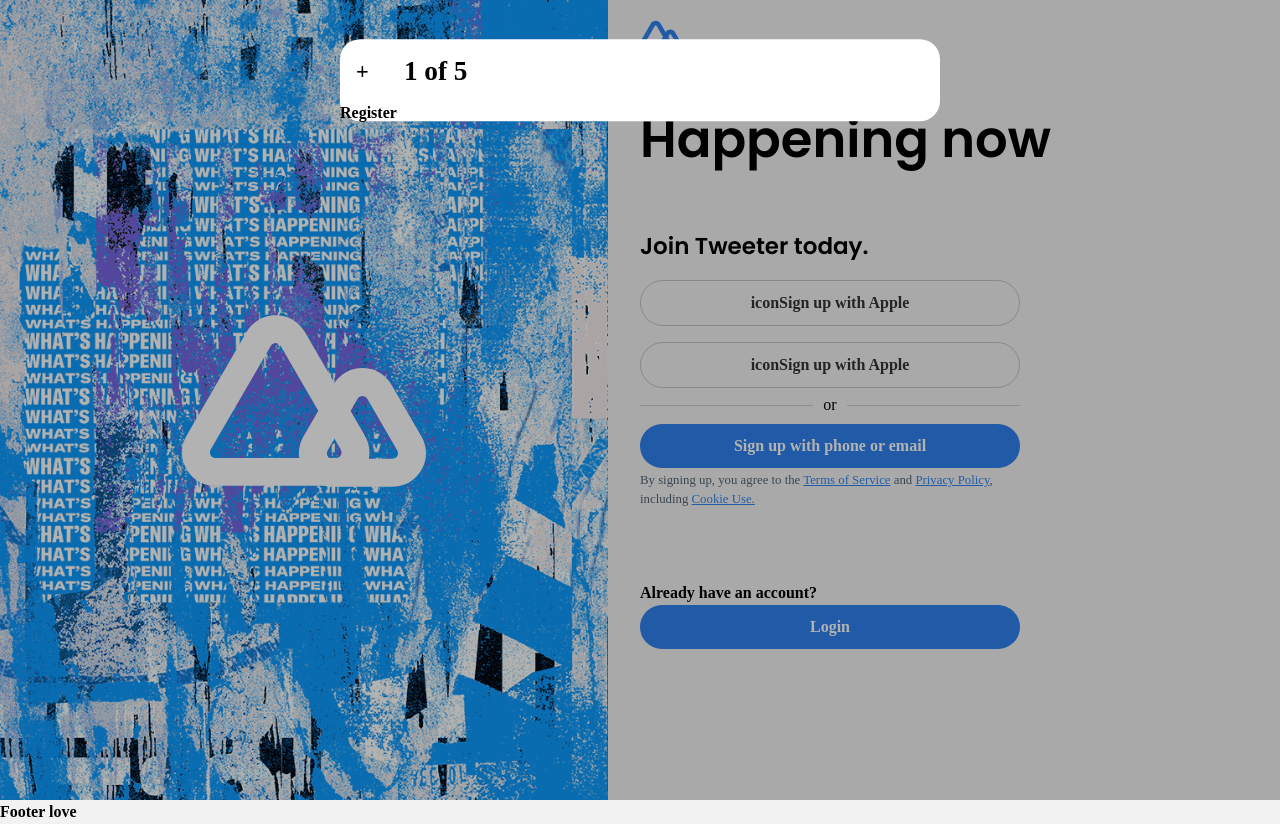
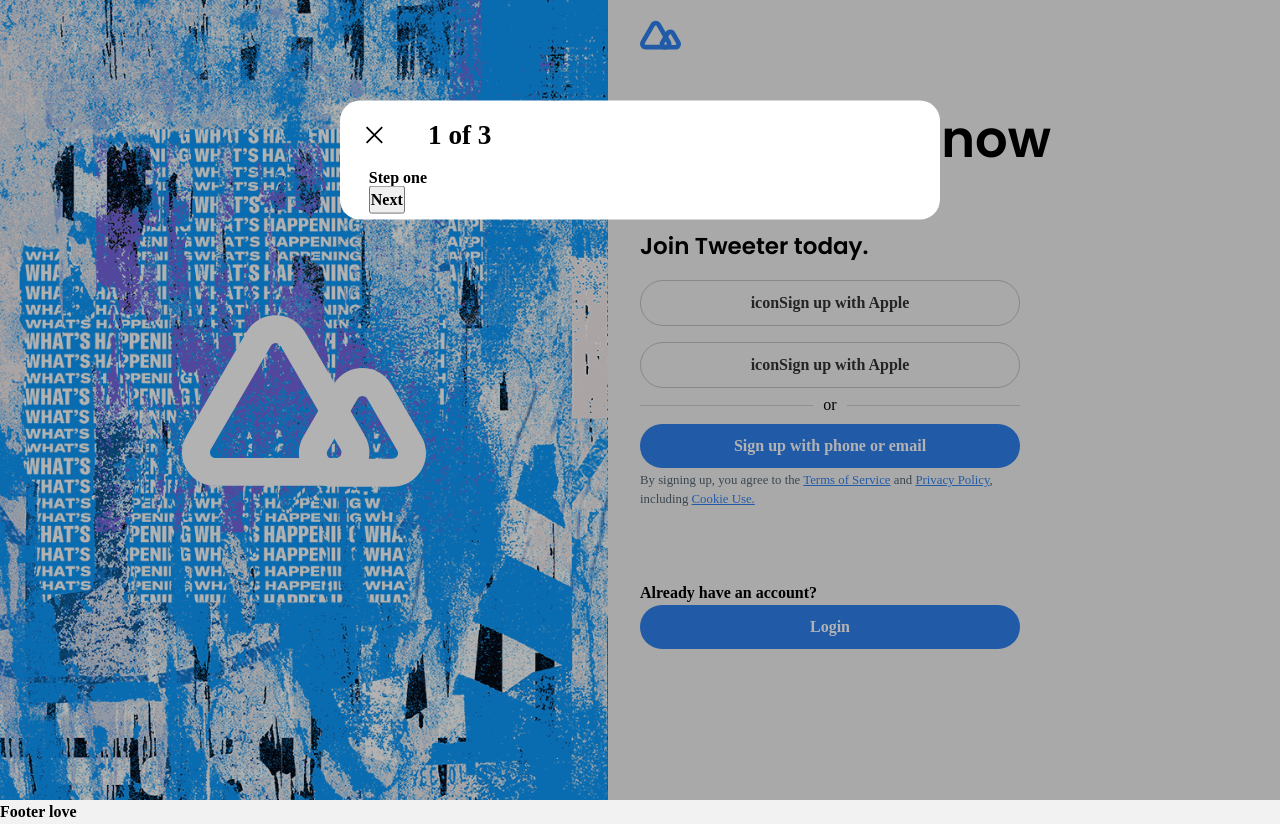
Before and after one commit to Tolufolorunso/Tweeter, a React (Create React App) app in the folder client/: page / in a window 1280 px wide. Both pictures are taken after a click on the element "Sign up with phone or email". Built offline with nearby package versions, Linux system fonts and the light colour scheme.

Commit message:
committing to auth feature (frontend)

```diff
--- a/client/package.json
+++ b/client/package.json
@@ -9,6 +9,7 @@
     "normalize.css": "^8.0.1",
     "react": "^18.2.0",
     "react-dom": "^18.2.0",
+    "react-icons": "^4.4.0",
     "react-router-dom": "^6.4.0",
     "react-scripts": "5.0.1",
     "styled-components": "^5.3.5",
--- a/client/src/App.js
+++ b/client/src/App.js
@@ -6,7 +6,7 @@ function App() {
     <BrowserRouter>
       <Routes>
         <Route path="/" element={<Landing />} />
-        <Route path="/*" element={<NotFound />} />
+        <Route path="*" element={<NotFound />} />
       </Routes>
     </BrowserRouter>
   );
--- a/client/src/pages/errors/NotFound.js
+++ b/client/src/pages/errors/NotFound.js
@@ -1,14 +1,28 @@
 import { Link } from 'react-router-dom';
+import styled from 'styled-components';
 
 const NotFound = () => {
   return (
-    <div className="container">
-      <h1>404 page</h1>
-      <p>
-        Go <Link to="/">back home</Link>
-      </p>
-    </div>
+    <Wrapper>
+      <div className="container content">
+        <h1>404 page</h1>
+        <p>
+          Hmm...this page doesn’t exist. Try searching for something else.{' '}
+          <Link to="/">back home</Link>
+        </p>
+      </div>
+    </Wrapper>
   );
 };
 
+const Wrapper = styled.main`
+  .content {
+    display: flex;
+    flex-direction: column;
+    justify-content: center;
+    align-items: center;
+    margin-top: 40px;
+  }
+`;
+
 export default NotFound;
--- a/client/src/pages/landing/auth/Register.Modal.js
+++ b/client/src/pages/landing/auth/Register.Modal.js
@@ -1,16 +1,97 @@
 import AuthWrapper from './auth.styled';
+import { GrClose, GrFormPreviousLink } from 'react-icons/gr';
+import { useState } from 'react';
+import RegisterStepOne from './Register.stepOne';
+import RegisterSteptwo from './Register.stepTwo';
+import RegisterStepThree from './Register.stepThree';
 
 const RegisterModal = ({ closeModal }) => {
+  const [stepOne, setStepOne] = useState(true);
+  const [stepTwo, setStepTWo] = useState(false);
+  const [stepThree, setStepThree] = useState(false);
+  const [preStepOne, setPreStepOne] = useState(false);
+  const [preStepTwo, setPreStepTwo] = useState(false);
+  const [preArrow, setPreArrow] = useState(false);
+  const [stepNum, setStepNum] = useState(1);
+  const [stepName, setStepName] = useState('stepOne');
+
+  const nextSlide = (stepNumber) => {
+    console.log(stepNumber);
+
+    if (stepNumber === 'step-1') {
+      setPreStepOne(true);
+      setStepOne(false);
+      setStepTWo(true);
+      setPreArrow(true);
+      setStepNum(stepNum + 1);
+      setStepName('stepTwo');
+    }
+    if (stepNumber === 'step-2') {
+      setPreStepTwo(true);
+      // setStepOne(false);
+      setStepTWo(false);
+      setStepThree(true);
+      setPreArrow(true);
+      setStepNum(stepNum + 1);
+      setStepName('stepThree');
+    }
+  };
+
+  const goBack = () => {
+    if (stepNum <= 1) return;
+    console.log(stepName);
+
+    if (stepName === 'stepTwo') {
+      setStepOne(true);
+      setStepTWo(false);
+      setStepNum(stepNum - 1);
+      setStepName('stepOne');
+      setPreArrow(false);
+    }
+    if (stepName === 'stepThree') {
+      setStepOne(false);
+      setStepTWo(true);
+      setStepThree(false);
+      setStepNum(stepNum - 1);
+      setStepName('stepTwo');
+    }
+  };
+
   return (
     <AuthWrapper>
       <div className="nav">
-        <button className="close" onClick={closeModal}>
-          +
-        </button>
-        <span>{1} of 5</span>
+        {preArrow ? (
+          <button className="close" onClick={goBack}>
+            <GrFormPreviousLink />
+          </button>
+        ) : (
+          <button className="close" onClick={closeModal}>
+            <GrClose />
+          </button>
+        )}
+
+        <span>{stepNum} of 3</span>
       </div>
 
-      <h1>Register</h1>
+      <div className="steps">
+        <div
+          className={`step step-1 ${stepOne ? 'active' : ''} ${
+            preStepOne ? 'pre' : ''
+          }`}
+        >
+          <RegisterStepOne nextSlide={nextSlide} />
+        </div>
+        <div
+          className={`step step-2 ${stepTwo ? 'active' : ''}  ${
+            preStepTwo ? 'pre' : ''
+          }`}
+        >
+          <RegisterSteptwo nextSlide={nextSlide} />
+        </div>
+        <div className={`step step-3 ${stepThree ? 'active' : ''} `}>
+          <RegisterStepThree />
+        </div>
+      </div>
     </AuthWrapper>
   );
 };
--- /dev/null
+++ b/client/src/pages/landing/auth/Register.stepOne.js
@@ -0,0 +1,12 @@
+import React from 'react';
+
+const RegisterStepOne = ({ nextSlide }) => {
+  return (
+    <>
+      <h1>Step one</h1>
+      <button onClick={() => nextSlide('step-1')}>Next</button>
+    </>
+  );
+};
+
+export default RegisterStepOne;
--- /dev/null
+++ b/client/src/pages/landing/auth/Register.stepThree.js
@@ -0,0 +1,12 @@
+import React from 'react';
+
+const RegisterStepThree = () => {
+  return (
+    <>
+      <h1>Step Three</h1>
+      <button>Submit</button>
+    </>
+  );
+};
+
+export default RegisterStepThree;
--- /dev/null
+++ b/client/src/pages/landing/auth/Register.stepTwo.js
@@ -0,0 +1,12 @@
+import React from 'react';
+
+const RegisterSteptwo = ({ nextSlide }) => {
+  return (
+    <>
+      <h1>Step two</h1>
+      <button onClick={() => nextSlide('step-2')}>Next</button>
+    </>
+  );
+};
+
+export default RegisterSteptwo;
--- a/client/src/pages/landing/auth/auth.styled.js
+++ b/client/src/pages/landing/auth/auth.styled.js
@@ -4,12 +4,13 @@ const AuthWrapper = styled.div`
   width: min(600px, 100% - 2rem);
   background-color: var(--clr-neutral-100);
   position: fixed;
-  top: 10%;
+  top: 20%;
   left: 50%;
   transform: translate(-50%, -50%);
   z-index: 2;
   border-radius: 20px;
-
+  padding-bottom: 50px;
+  overflow: hidden;
   .nav {
     display: flex;
     align-items: center;
@@ -19,10 +20,37 @@ const AuthWrapper = styled.div`
 
   .close {
     margin: 1rem;
-    font-size: 1.4rem;
+    font-size: 1.3rem;
     border: none;
     background-color: transparent;
     cursor: pointer;
+    padding: 8px;
+    border-radius: 50%;
+  }
+
+  .close:hover {
+    background-color: rgba(0, 0, 0, 0.2);
+  }
+
+  /* register style */
+  .steps {
+    width: 100%;
+    overflow: hidden;
+  }
+
+  .step {
+    padding-inline: 1.8rem;
+    position: absolute;
+    min-width: 100%;
+    transform: translateX(200%);
+    transition: all 0.3s ease-in;
+  }
+
+  .pre {
+    transform: translateX(-200%);
+  }
+  .active {
+    transform: translateX(0);
   }
 `;
 
```
Also changed, not shown: 1 other file (tests, documents, lock files or other folders).
